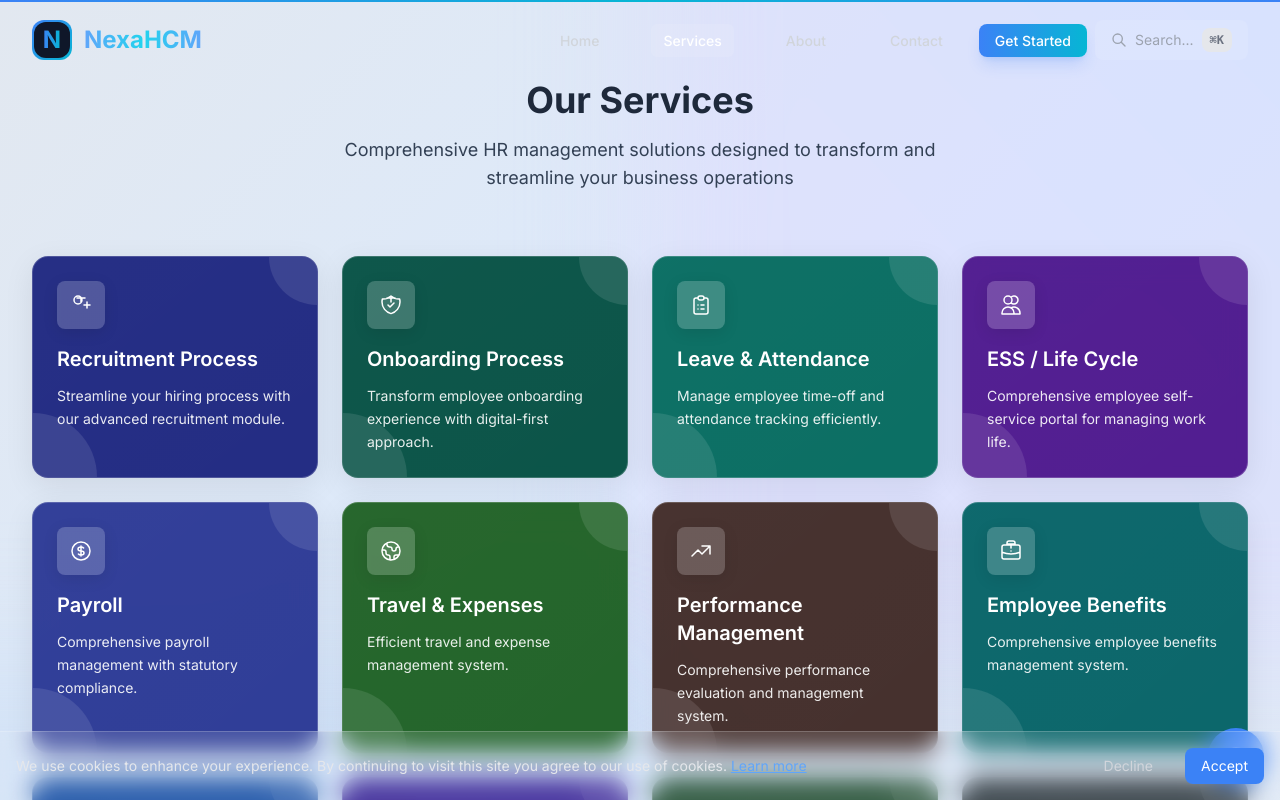
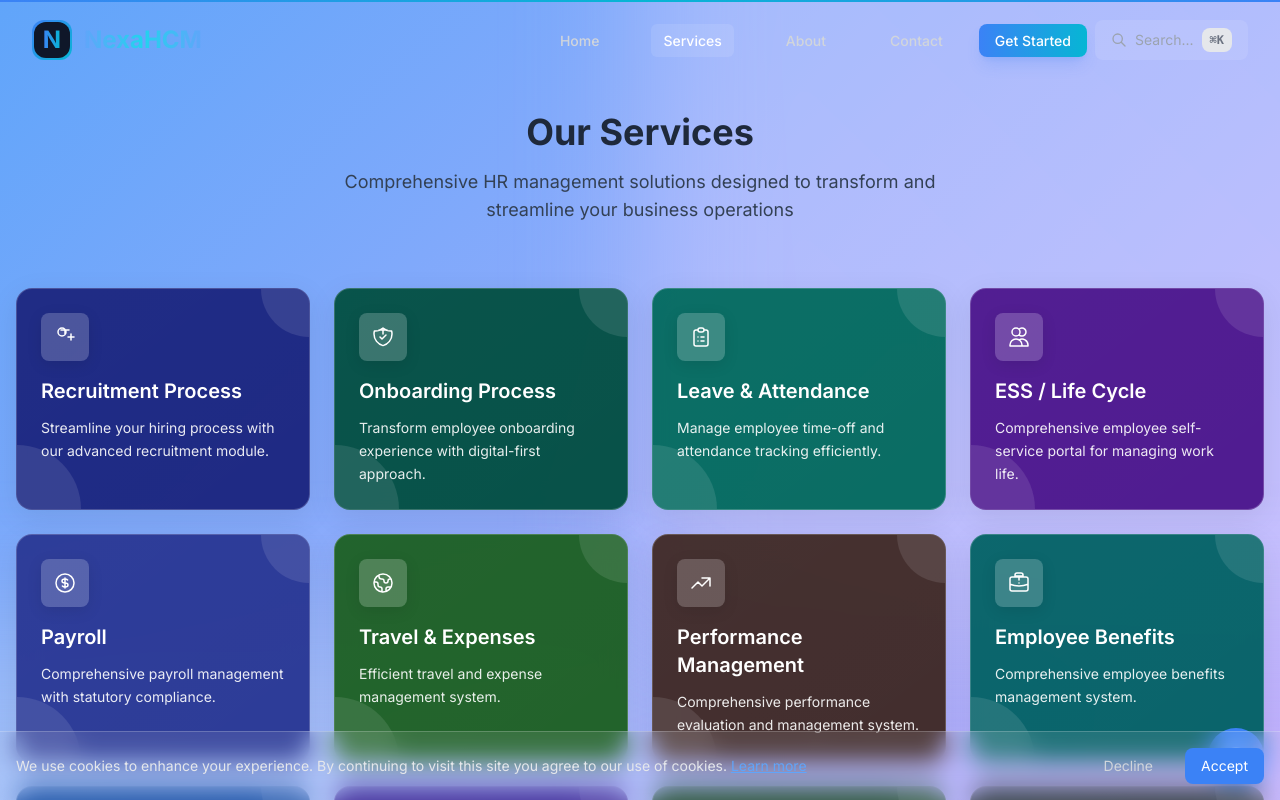
Before and after one commit to Prasanthk4/nexahcm, a React (Vite) app: page /services in a window 1280 px wide. Shown: the top 800 px of the page. Built offline with nearby package versions, Linux system fonts and the light colour scheme.

Commit message:
style: Add padding below navbar in all pages

```diff
--- a/src/pages/About.jsx
+++ b/src/pages/About.jsx
@@ -85,7 +85,7 @@ const About = () => {
 
   return (
     <PageTransition>
-      <div className="min-h-screen bg-gradient-to-br from-blue-400 via-blue-300 to-purple-300 p-4">
+      <div className="min-h-screen bg-gradient-to-br from-blue-400 to-purple-300 p-4 pt-28 relative overflow-hidden">
         <div className="max-w-6xl mx-auto">
           {/* Logo Section */}
           <div className="flex justify-center mt-16 mb-12">
--- a/src/pages/Contact.jsx
+++ b/src/pages/Contact.jsx
@@ -6,7 +6,7 @@ import PageTransition from '../components/transitions/PageTransition';
 const Contact = () => {
   return (
     <PageTransition>
-      <div className="min-h-screen bg-gradient-to-br from-sky-100 via-blue-200 to-sky-300 p-4 relative overflow-hidden">
+      <div className="min-h-screen bg-gradient-to-br from-sky-100 via-blue-200 to-sky-300 p-4 pt-28 relative overflow-hidden">
         {/* Decorative Elements */}
         <div className="absolute inset-0 overflow-hidden">
           {/* Main blurred circles */}
--- a/src/pages/Services.jsx
+++ b/src/pages/Services.jsx
@@ -1205,8 +1205,7 @@ const Services = () => {
   const [selectedModule, setSelectedModule] = useState(null);
 
   return (
-    <div className="min-h-screen bg-gradient-to-br from-slate-200 via-blue-100 to-slate-200
-      py-20 px-4 sm:px-6 lg:px-8 relative overflow-hidden">
+    <div className="min-h-screen bg-gradient-to-br from-blue-400 to-purple-300 p-4 pt-28 relative overflow-hidden">
 
       {/* Background decoration */}
       <div className="absolute inset-0 overflow-hidden">
```
